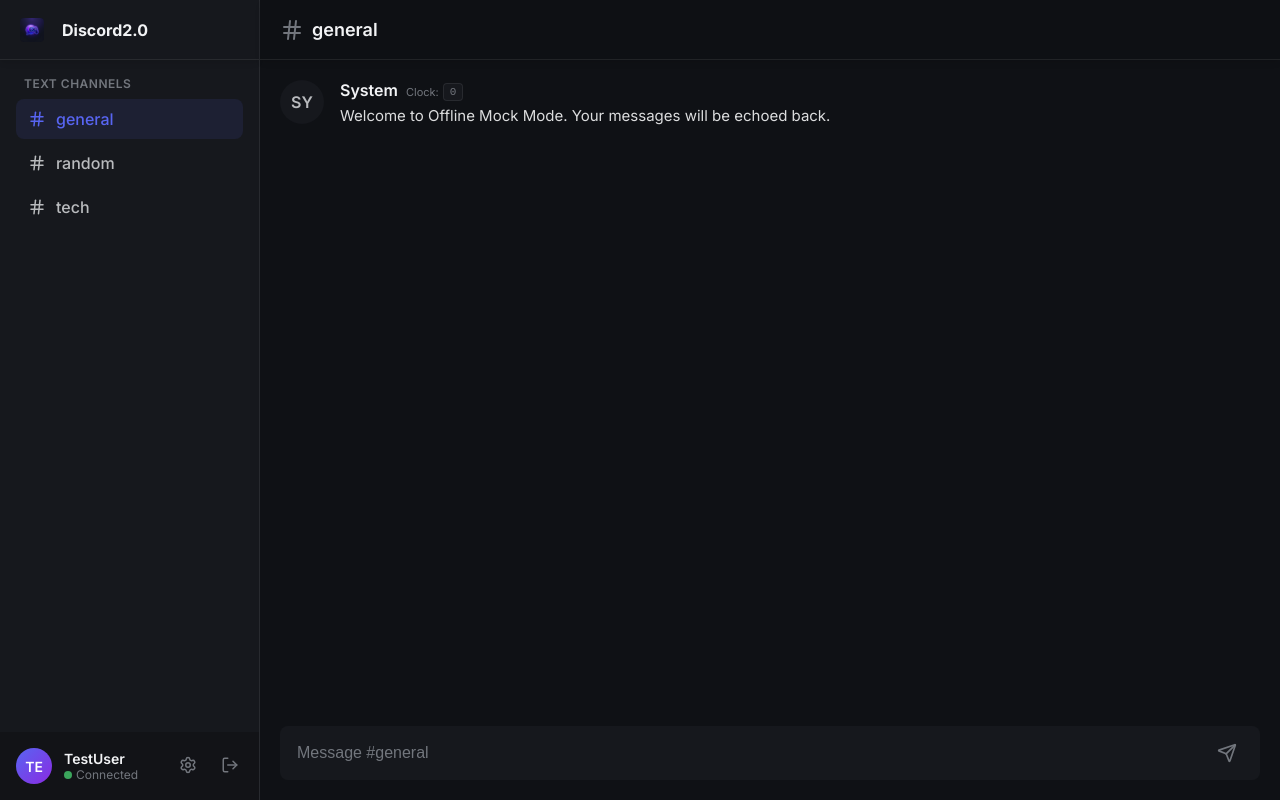
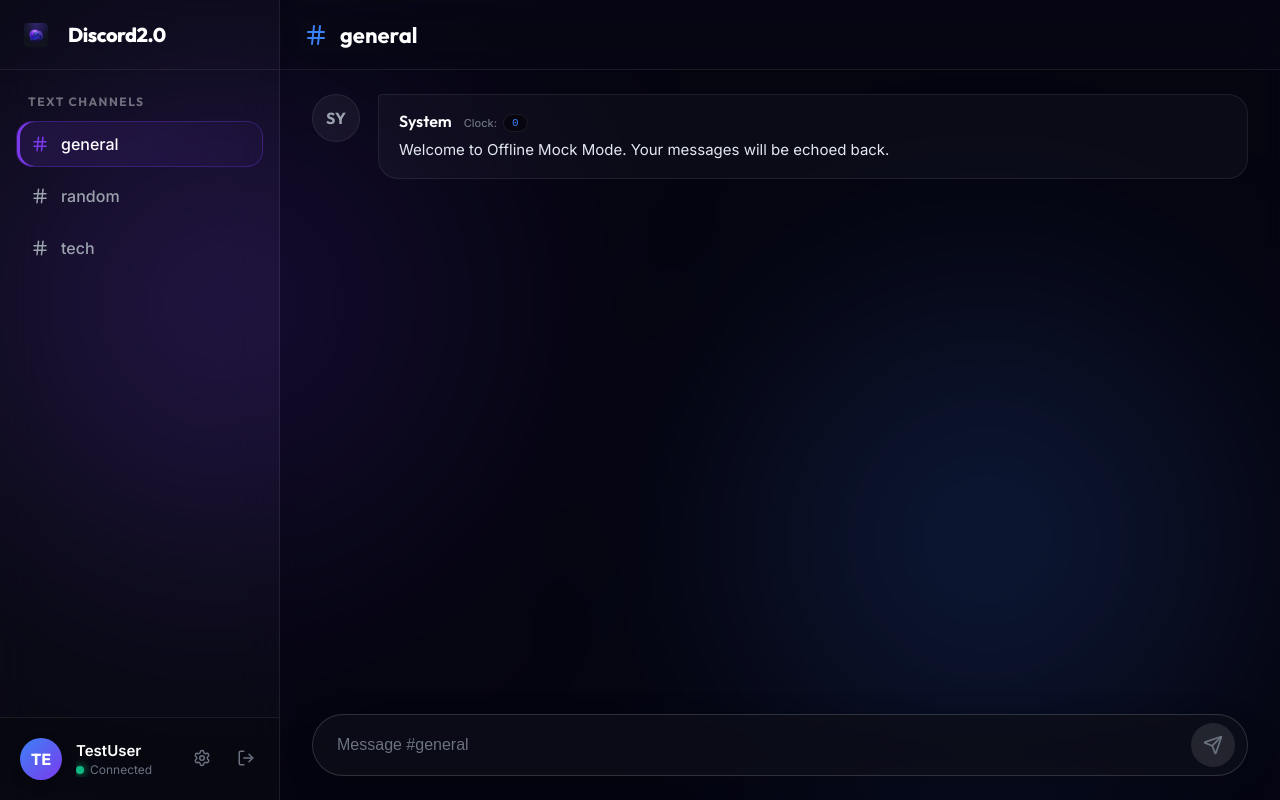
Before and after one commit to manishaa15-07/Discord_clone, a React (Create React App) app in the folder client-ui/: page /login in a window 1280 px wide. Both pictures are taken after a click on the button "Test UI Offline". Built offline with nearby package versions, Linux system fonts and the light colour scheme.

Commit message:
Changed the frontend a little

```diff
--- a/client-ui/src/App.js
+++ b/client-ui/src/App.js
@@ -13,6 +13,8 @@ function App() {
   const [isMockMode, setIsMockMode] = useState(false);
 
   return (
+    <>
+      <div className="animated-bg"></div>
       <Router>
         <Routes>
           {/* Redirect root to chat if logged in, else login */}
@@ -77,6 +79,7 @@ function App() {
           <Route path="*" element={<Navigate to="/" replace />} />
         </Routes>
       </Router>
+    </>
   );
 }
 
--- a/client-ui/src/index.css
+++ b/client-ui/src/index.css
@@ -1,29 +1,43 @@
-@import url('https://fonts.googleapis.com/css2?family=Inter:wght@300;400;500;600;700&display=swap');
+@import url('https://fonts.googleapis.com/css2?family=Outfit:wght@300;400;500;600;700;800&family=Inter:wght@400;500;600&display=swap');
 
 :root {
-  --bg-primary: #0f1115;
-  --bg-secondary: #16181d;
-  --bg-glass: rgba(22, 24, 29, 0.7);
-  --bg-hover: rgba(255, 255, 255, 0.05);
+  /* Abstract dark background colors */
+  --bg-darker: #050511;
+  --bg-dark: #0a0c1a;
 
-  --accent-primary: #5865F2;
-  --accent-hover: #4752c4;
-  --accent-glow: rgba(88, 101, 242, 0.4);
+  /* Glass colors */
+  --glass-bg: rgba(16, 18, 27, 0.4);
+  --glass-border: rgba(255, 255, 255, 0.08);
+  --glass-border-light: rgba(255, 255, 255, 0.15);
+  --glass-highlight: rgba(255, 255, 255, 0.03);
 
-  --text-primary: #f2f3f5;
-  --text-secondary: #b9bbbe;
-  --text-muted: #72767d;
+  /* Accents */
+  --accent-primary: #7c3aed;  /* Electric purple */
+  --accent-secondary: #3b82f6; /* Bright blue */
+  --accent-glow: rgba(124, 58, 237, 0.5);
+  --accent-glow-blue: rgba(59, 130, 246, 0.5);
 
-  --border-color: rgba(255, 255, 255, 0.08);
+  /* Text */
+  --text-primary: #ffffff;
+  --text-secondary: #9ca3af;
+  --text-muted: #6b7280;
 
-  --radius-sm: 4px;
-  --radius-md: 8px;
-  --radius-lg: 16px;
+  /* System */
+  --error: #ef4444;
+  --success: #10b981;
+  --warning: #f59e0b;
+
+  /* Layout constraints */
+  --radius-sm: 8px;
+  --radius-md: 16px;
+  --radius-lg: 24px;
   --radius-full: 9999px;
 
-  --shadow-sm: 0 4px 6px -1px rgba(0, 0, 0, 0.1);
-  --shadow-lg: 0 10px 25px -3px rgba(0, 0, 0, 0.5);
-  --shadow-glow: 0 0 15px var(--accent-glow);
+  /* Shadows */
+  --shadow-sm: 0 4px 12px rgba(0, 0, 0, 0.1);
+  --shadow-md: 0 8px 30px rgba(0, 0, 0, 0.25);
+  --shadow-glow: 0 0 20px var(--accent-glow);
+  --shadow-glow-large: 0 0 40px rgba(124, 58, 237, 0.3);
 }
 
 * {
@@ -34,28 +48,56 @@
 
 body {
   font-family: 'Inter', sans-serif;
-  background-color: var(--bg-primary);
+  background-color: var(--bg-dark);
   color: var(--text-primary);
   height: 100vh;
   overflow: hidden;
   -webkit-font-smoothing: antialiased;
 }
 
-/* Animations */
-@keyframes fadeIn {
-  from { opacity: 0; transform: translateY(10px); }
-  to { opacity: 1; transform: translateY(0); }
+h1, h2, h3, .app-title {
+  font-family: 'Outfit', sans-serif;
 }
 
-@keyframes pulse {
-  0% { transform: scale(1); box-shadow: 0 0 0 0 var(--accent-glow); }
-  50% { transform: scale(1.05); box-shadow: 0 0 0 10px rgba(88, 101, 242, 0); }
-  100% { transform: scale(1); box-shadow: 0 0 0 0 rgba(88, 101, 242, 0); }
+/* =========================================
+   GLOBAL BACKGROUND EFFECTS
+   ========================================= */
+.animated-bg {
+  position: fixed;
+  top: 0; left: 0; right: 0; bottom: 0;
+  z-index: -1;
+  background: var(--bg-darker);
+  overflow: hidden;
 }
 
-@keyframes slideInRight {
-  from { opacity: 0; transform: translateX(20px); }
-  to { opacity: 1; transform: translateX(0); }
+.animated-bg::before,
+.animated-bg::after {
+  content: "";
+  position: absolute;
+  border-radius: 50%;
+  filter: blur(100px);
+  opacity: 0.5;
+  animation: floatOrb 20s infinite alternate;
+}
+
+.animated-bg::before {
+  top: -10%; left: -10%;
+  width: 50vw; height: 50vw;
+  background: radial-gradient(circle, var(--accent-primary), transparent 70%);
+  animation-delay: 0s;
+}
+
+.animated-bg::after {
+  bottom: -20%; right: -10%;
+  width: 60vw; height: 60vw;
+  background: radial-gradient(circle, var(--accent-secondary), transparent 70%);
+  animation-delay: -10s;
+}
+
+@keyframes floatOrb {
+  0% { transform: translate(0, 0) scale(1); }
+  50% { transform: translate(5%, 10%) scale(1.1); }
+  100% { transform: translate(-5%, -5%) scale(0.9); }
 }
 
 /* Scrollbar */
@@ -67,59 +109,122 @@ body {
   background: transparent;
 }
 ::-webkit-scrollbar-thumb {
-  background: var(--bg-secondary);
+  background: rgba(255, 255, 255, 0.1);
   border-radius: var(--radius-full);
 }
 ::-webkit-scrollbar-thumb:hover {
-  background: var(--text-muted);
+  background: rgba(255, 255, 255, 0.3);
 }
 
-/* Login Screen */
+/* Animations */
+@keyframes fadeInSlideUp {
+  from { opacity: 0; transform: translateY(15px); }
+  to { opacity: 1; transform: translateY(0); }
+}
+
+@keyframes pulseGlow {
+  0% { box-shadow: 0 0 0 0 var(--accent-glow); }
+  70% { box-shadow: 0 0 0 15px rgba(124, 58, 237, 0); }
+  100% { box-shadow: 0 0 0 0 rgba(124, 58, 237, 0); }
+}
+
+@keyframes messageEnter {
+  from { opacity: 0; transform: translateY(10px) scale(0.98); }
+  to { opacity: 1; transform: translateY(0) scale(1); }
+}
+
+/* =========================================
+   UTILITIES
+   ========================================= */
+.glass-panel {
+  background: var(--glass-bg);
+  backdrop-filter: blur(24px);
+  -webkit-backdrop-filter: blur(24px);
+  border: 1px solid var(--glass-border);
+  box-shadow: var(--shadow-md);
+}
+
+.gradient-text {
+  background: linear-gradient(135deg, #a78bfa, #60a5fa);
+  -webkit-background-clip: text;
+  -webkit-text-fill-color: transparent;
+  background-clip: text;
+  color: transparent;
+}
+
+/* =========================================
+   LOGIN & AUTH SCREENS
+   ========================================= */
 .login-container {
   display: flex;
   align-items: center;
   justify-content: center;
   height: 100vh;
-  background: radial-gradient(circle at top right, #1a1e29, var(--bg-primary));
+  position: relative;
+  z-index: 1;
 }
 
 .login-card {
-  background: var(--bg-glass);
-  backdrop-filter: blur(12px);
-  -webkit-backdrop-filter: blur(12px);
-  padding: 40px;
+  background: var(--glass-bg);
+  backdrop-filter: blur(30px);
+  -webkit-backdrop-filter: blur(30px);
+  padding: 48px;
   border-radius: var(--radius-lg);
-  border: 1px solid var(--border-color);
-  box-shadow: var(--shadow-lg);
+  border: 1px solid var(--glass-border-light);
+  box-shadow: var(--shadow-md), var(--shadow-glow-large);
   width: 100%;
-  max-width: 400px;
+  max-width: 440px;
   text-align: center;
-  animation: fadeIn 0.6s ease-out;
+  animation: fadeInSlideUp 0.8s cubic-bezier(0.16, 1, 0.3, 1) forwards;
+  position: relative;
+  overflow: hidden;
+}
+
+/* Subtle shine effect over the card */
+.login-card::before {
+  content: '';
+  position: absolute;
+  top: 0; left: -100%; width: 50%; height: 100%;
+  background: linear-gradient(90deg, transparent, rgba(255,255,255,0.05), transparent);
+  transform: skewX(-20deg);
+  animation: shine 6s infinite;
+}
+
+@keyframes shine {
+  0% { left: -100%; }
+  20% { left: 200%; }
+  100% { left: 200%; }
 }
 
 .login-icon-wrapper {
-  background: var(--accent-primary);
-  width: 64px;
-  height: 64px;
+  background: linear-gradient(135deg, var(--accent-primary), var(--accent-secondary));
+  width: 72px;
+  height: 72px;
   border-radius: var(--radius-full);
   display: flex;
   align-items: center;
   justify-content: center;
-  margin: 0 auto 24px;
+  margin: 0 auto 28px;
   box-shadow: var(--shadow-glow);
-  animation: pulse 2s infinite;
+  animation: pulseGlow 2.5s infinite;
 }
 
 .login-title {
-  font-size: 24px;
+  font-size: 28px;
   font-weight: 700;
-  margin-bottom: 8px;
+  margin-bottom: 12px;
+  background: linear-gradient(135deg, #fff, #cbd5e1);
+  -webkit-background-clip: text;
+  background-clip: text;
+  -webkit-text-fill-color: transparent;
+  color: transparent;
 }
 
 .login-subtitle {
   color: var(--text-secondary);
-  font-size: 14px;
-  margin-bottom: 32px;
+  font-size: 15px;
+  margin-bottom: 36px;
+  font-weight: 400;
 }
 
 .input-group {
@@ -129,158 +234,223 @@ body {
 
 .input-label {
   display: block;
-  font-size: 12px;
+  font-size: 13px;
   font-weight: 600;
   text-transform: uppercase;
   color: var(--text-secondary);
-  margin-bottom: 8px;
-  letter-spacing: 0.5px;
+  margin-bottom: 10px;
+  letter-spacing: 0.8px;
+  font-family: 'Outfit', sans-serif;
 }
 
 .text-input {
   width: 100%;
-  background: var(--bg-primary);
-  border: 1px solid var(--border-color);
+  background: rgba(0, 0, 0, 0.2);
+  border: 1px solid var(--glass-border);
   color: var(--text-primary);
-  padding: 12px 16px;
+  padding: 14px 18px;
   border-radius: var(--radius-md);
   font-size: 16px;
-  transition: all 0.2s ease;
+  transition: all 0.3s cubic-bezier(0.4, 0, 0.2, 1);
   outline: none;
 }
 
 .text-input:focus {
-  border-color: var(--accent-primary);
-  box-shadow: 0 0 0 2px var(--accent-glow);
+  background: rgba(0, 0, 0, 0.4);
+  border-color: var(--accent-secondary);
+  box-shadow: 0 0 0 3px rgba(59, 130, 246, 0.2);
+  transform: translateY(-2px);
+}
+
+.text-input::placeholder {
+  color: var(--text-muted);
 }
 
 .btn-primary {
   width: 100%;
-  background: var(--accent-primary);
+  background: linear-gradient(135deg, var(--accent-primary), var(--accent-secondary));
   color: white;
   border: none;
-  padding: 14px;
+  padding: 16px;
   border-radius: var(--radius-md);
-  font-size: 16px;
+  font-size: 17px;
   font-weight: 600;
+  font-family: 'Outfit', sans-serif;
   cursor: pointer;
-  transition: all 0.2s ease;
+  transition: all 0.3s cubic-bezier(0.4, 0, 0.2, 1);
   display: flex;
   align-items: center;
   justify-content: center;
-  gap: 8px;
+  gap: 10px;
+  box-shadow: 0 4px 15px rgba(124, 58, 237, 0.3);
+  position: relative;
+  overflow: hidden;
+}
+
+.btn-primary::after {
+  content: '';
+  position: absolute;
+  top: 0; left: 0; right: 0; bottom: 0;
+  background: linear-gradient(rgba(255,255,255,0.2), transparent);
+  opacity: 0;
+  transition: opacity 0.3s;
 }
 
 .btn-primary:hover:not(:disabled) {
-  background: var(--accent-hover);
-  transform: translateY(-1px);
+  transform: translateY(-3px) scale(1.02);
+  box-shadow: 0 8px 25px rgba(124, 58, 237, 0.5);
+}
+
+.btn-primary:hover:not(:disabled)::after {
+  opacity: 1;
 }
 
 .btn-primary:active:not(:disabled) {
-  transform: translateY(1px);
+  transform: translateY(1px) scale(0.98);
 }
 
 .btn-primary:disabled {
-  opacity: 0.7;
+  opacity: 0.6;
   cursor: not-allowed;
+  filter: grayscale(0.5);
 }
 
-/* Chat Layout */
+.btn-secondary {
+  width: 100%;
+  background: rgba(255, 255, 255, 0.05);
+  color: white;
+  border: 1px solid var(--glass-border);
+  padding: 14px;
+  border-radius: var(--radius-md);
+  font-size: 15px;
+  font-weight: 500;
+  cursor: pointer;
+  transition: all 0.2s;
+  display: flex;
+  align-items: center;
+  justify-content: center;
+}
+
+.btn-secondary:hover {
+  background: rgba(255, 255, 255, 0.1);
+  transform: translateY(-2px);
+}
+
+/* =========================================
+   CHAT APPLICATION LAYOUT
+   ========================================= */
 .app-container {
   display: flex;
   height: 100vh;
   width: 100vw;
-  background-color: var(--bg-primary);
+  background-color: transparent; /* Rely on fixed animated bg */
+  position: relative;
+  z-index: 1;
 }
 
 /* Sidebar */
 .sidebar {
-  width: 260px;
-  background-color: var(--bg-secondary);
+  width: 280px;
+  background-color: var(--glass-bg);
+  backdrop-filter: blur(20px);
+  -webkit-backdrop-filter: blur(20px);
   display: flex;
   flex-direction: column;
-  border-right: 1px solid var(--border-color);
+  border-right: 1px solid var(--glass-border);
   flex-shrink: 0;
+  z-index: 10;
 }
 
 .sidebar-header {
-  height: 60px;
-  padding: 0 20px;
+  height: 70px;
+  padding: 0 24px;
   display: flex;
   align-items: center;
-  border-bottom: 1px solid var(--border-color);
+  border-bottom: 1px solid var(--glass-border);
   box-shadow: var(--shadow-sm);
-  z-index: 10;
 }
 
 .sidebar-title {
-  font-weight: 700;
-  font-size: 16px;
+  font-family: 'Outfit', sans-serif;
+  font-weight: 800;
+  font-size: 20px;
   display: flex;
   align-items: center;
-  gap: 10px;
+  gap: 12px;
+  color: #fff;
+  letter-spacing: -0.5px;
 }
 
 .sidebar-content {
   flex: 1;
-  padding: 16px;
+  padding: 24px 16px;
   overflow-y: auto;
 }
 
 .section-label {
+  font-family: 'Outfit', sans-serif;
   font-size: 12px;
-  font-weight: 600;
-  color: var(--text-muted);
+  font-weight: 700;
+  color: rgba(255, 255, 255, 0.4);
   text-transform: uppercase;
-  letter-spacing: 0.5px;
-  margin-bottom: 8px;
-  padding-left: 8px;
+  letter-spacing: 1.5px;
+  margin-bottom: 12px;
+  padding-left: 12px;
 }
 
 .room-item {
   display: flex;
   align-items: center;
-  gap: 10px;
-  padding: 10px 12px;
+  gap: 12px;
+  padding: 12px 14px;
   border-radius: var(--radius-md);
   color: var(--text-secondary);
   cursor: pointer;
-  transition: all 0.2s ease;
-  margin-bottom: 4px;
+  transition: all 0.2s cubic-bezier(0.4, 0, 0.2, 1);
+  margin-bottom: 6px;
   font-weight: 500;
+  border: 1px solid transparent;
 }
 
 .room-item:hover {
-  background-color: var(--bg-hover);
+  background-color: rgba(255, 255, 255, 0.05);
   color: var(--text-primary);
+  transform: translateX(4px);
 }
 
 .room-item.active {
-  background-color: var(--bg-hover);
-  color: var(--text-primary);
-  background: rgba(88, 101, 242, 0.1);
+  background: linear-gradient(90deg, rgba(124, 58, 237, 0.15), rgba(124, 58, 237, 0.05));
+  border-color: rgba(124, 58, 237, 0.3);
+  color: #fff;
+  box-shadow: inset 3px 0 0 var(--accent-primary);
+}
+
+.room-item.active svg {
   color: var(--accent-primary);
 }
 
 .sidebar-footer {
-  padding: 16px;
+  padding: 20px;
   background-color: rgba(0, 0, 0, 0.2);
+  border-top: 1px solid var(--glass-border);
   display: flex;
   align-items: center;
-  gap: 12px;
+  gap: 14px;
 }
 
 .user-avatar {
-  width: 36px;
-  height: 36px;
-  border-radius: var(--radius-full);
-  background: linear-gradient(135deg, var(--accent-primary), #8a2be2);
+  width: 42px;
+  height: 42px;
+  border-radius: var(--radius-lg);
+  background: linear-gradient(135deg, var(--accent-secondary), var(--accent-primary));
   display: flex;
   align-items: center;
   justify-content: center;
-  font-weight: 600;
-  font-size: 14px;
+  font-weight: 700;
+  font-family: 'Outfit', sans-serif;
+  font-size: 16px;
   color: white;
+  box-shadow: 0 4px 12px rgba(0,0,0,0.2);
 }
 
 .user-info {
@@ -290,10 +460,11 @@ body {
 
 .user-name {
   font-weight: 600;
-  font-size: 14px;
+  font-size: 15px;
   white-space: nowrap;
   text-overflow: ellipsis;
   overflow: hidden;
+  margin-bottom: 2px;
 }
 
 .connection-status {
@@ -301,23 +472,26 @@ body {
   color: var(--text-muted);
   display: flex;
   align-items: center;
-  gap: 4px;
+  gap: 6px;
 }
 
 .status-dot {
   width: 8px;
   height: 8px;
   border-radius: 50%;
-  background-color: #3ba55c;
+  background-color: var(--success);
+  box-shadow: 0 0 8px var(--success);
 }
 
 .status-dot.offline {
-  background-color: #ed4245;
+  background-color: var(--error);
+  box-shadow: 0 0 8px var(--error);
 }
 
 .status-dot.connecting {
-  background-color: #faa61a;
-  animation: pulse 1s infinite;
+  background-color: var(--warning);
+  box-shadow: 0 0 8px var(--warning);
+  animation: pulseGlow 1.5s infinite;
 }
 
 /* Chat Area */
@@ -325,77 +499,94 @@ body {
   flex: 1;
   display: flex;
   flex-direction: column;
-  background-color: var(--bg-primary);
+  background-color: rgba(5, 5, 17, 0.6);
+  backdrop-filter: blur(10px);
   position: relative;
 }
 
 .chat-header {
-  height: 60px;
-  padding: 0 20px;
+  height: 70px;
+  padding: 0 24px;
   display: flex;
   align-items: center;
-  border-bottom: 1px solid var(--border-color);
-  box-shadow: var(--shadow-sm);
+  border-bottom: 1px solid var(--glass-border);
+  background: rgba(10, 12, 26, 0.4);
+  backdrop-filter: blur(20px);
+  -webkit-backdrop-filter: blur(20px);
   z-index: 10;
-  background: rgba(15, 17, 21, 0.9);
-  backdrop-filter: blur(8px);
 }
 
 .room-title {
-  font-size: 18px;
-  font-weight: 600;
+  font-family: 'Outfit', sans-serif;
+  font-size: 22px;
+  font-weight: 700;
   display: flex;
   align-items: center;
-  gap: 8px;
+  gap: 12px;
+  color: #fff;
 }
 
 .room-icon {
-  color: var(--text-muted);
+  color: var(--accent-secondary);
 }
 
 .messages-container {
   flex: 1;
-  padding: 20px;
+  padding: 24px 32px;
   overflow-y: auto;
   display: flex;
   flex-direction: column;
-  gap: 16px;
+  gap: 24px;
 }
 
 .message {
   display: flex;
-  gap: 16px;
-  animation: slideInRight 0.3s ease-out forwards;
+  gap: 18px;
+  animation: messageEnter 0.4s cubic-bezier(0.16, 1, 0.3, 1) forwards;
 }
 
 .message-avatar {
-  width: 44px;
-  height: 44px;
-  border-radius: var(--radius-full);
-  background-color: var(--bg-secondary);
+  width: 48px;
+  height: 48px;
+  border-radius: var(--radius-lg);
+  background: rgba(255, 255, 255, 0.05);
+  border: 1px solid var(--glass-border);
   display: flex;
   align-items: center;
   justify-content: center;
   flex-shrink: 0;
-  font-weight: 600;
+  font-weight: 700;
+  font-family: 'Outfit', sans-serif;
   color: var(--text-secondary);
+  font-size: 16px;
 }
 
 .message-content {
   flex: 1;
+  background: rgba(255, 255, 255, 0.03);
+  border: 1px solid var(--glass-border);
+  padding: 16px 20px;
+  border-radius: 4px 20px 20px 20px;
+  transition: all 0.2s;
+}
+
+.message:hover .message-content {
+  background: rgba(255, 255, 255, 0.05);
+  border-color: rgba(255, 255, 255, 0.1);
 }
 
 .message-header {
   display: flex;
   align-items: baseline;
-  gap: 8px;
-  margin-bottom: 4px;
+  gap: 12px;
+  margin-bottom: 6px;
 }
 
 .message-sender {
+  font-family: 'Outfit', sans-serif;
   font-weight: 600;
   font-size: 16px;
-  color: var(--text-primary);
+  color: #fff;
 }
 
 .message-meta {
@@ -403,21 +594,23 @@ body {
   color: var(--text-muted);
   display: flex;
   align-items: center;
-  gap: 4px;
+  gap: 6px;
+  font-weight: 500;
 }
 
 .lamport-badge {
-  background-color: var(--bg-secondary);
-  padding: 2px 6px;
-  border-radius: var(--radius-sm);
+  background-color: rgba(0, 0, 0, 0.4);
+  padding: 2px 8px;
+  border-radius: var(--radius-full);
   font-family: monospace;
-  border: 1px solid var(--border-color);
+  border: 1px solid var(--glass-border);
+  color: var(--accent-secondary);
 }
 
 .message-text {
   font-size: 15px;
-  line-height: 1.5;
-  color: #dcddde;
+  line-height: 1.6;
+  color: #e2e8f0;
   word-wrap: break-word;
 }
 
@@ -429,52 +622,60 @@ body {
   height: 100%;
   color: var(--text-muted);
   text-align: center;
+  animation: fadeInSlideUp 0.8s ease forwards;
 }
 
 .empty-icon {
-  width: 64px;
-  height: 64px;
-  margin-bottom: 16px;
-  opacity: 0.5;
+  width: 80px;
+  height: 80px;
+  margin-bottom: 24px;
+  color: var(--accent-secondary);
+  opacity: 0.8;
+  filter: drop-shadow(0 0 20px rgba(59, 130, 246, 0.4));
 }
 
 .empty-title {
-  font-size: 20px;
-  font-weight: 600;
-  color: var(--text-secondary);
-  margin-bottom: 8px;
+  font-family: 'Outfit', sans-serif;
+  font-size: 26px;
+  font-weight: 700;
+  color: #fff;
+  margin-bottom: 12px;
 }
 
 /* Chat Input */
 .input-area {
-  padding: 20px;
-  background-color: var(--bg-primary);
+  padding: 24px 32px;
+  background: transparent;
 }
 
 .message-form {
   display: flex;
   align-items: center;
-  background-color: var(--bg-secondary);
-  border-radius: var(--radius-md);
-  padding: 10px 16px;
-  gap: 12px;
-  transition: all 0.2s;
-  border: 1px solid transparent;
+  background: rgba(16, 18, 27, 0.6);
+  backdrop-filter: blur(20px);
+  border: 1px solid var(--glass-border-light);
+  border-radius: var(--radius-full);
+  padding: 8px 12px 8px 24px;
+  gap: 16px;
+  transition: all 0.3s cubic-bezier(0.16, 1, 0.3, 1);
+  box-shadow: 0 8px 30px rgba(0, 0, 0, 0.2);
 }
 
 .message-form:focus-within {
-  border-color: var(--accent-primary);
-  box-shadow: 0 0 0 1px var(--accent-primary);
+  border-color: var(--accent-secondary);
+  box-shadow: 0 8px 30px rgba(0, 0, 0, 0.2), 0 0 0 4px rgba(59, 130, 246, 0.1);
+  transform: translateY(-2px);
+  background: rgba(16, 18, 27, 0.8);
 }
 
 .message-input {
   flex: 1;
   background: transparent;
   border: none;
-  color: var(--text-primary);
+  color: #fff;
   font-size: 16px;
   outline: none;
-  padding: 4px 0;
+  padding: 8px 0;
 }
 
 .message-input::placeholder {
@@ -482,44 +683,64 @@ body {
 }
 
 .send-button {
-  background: transparent;
+  background: linear-gradient(135deg, var(--accent-primary), var(--accent-secondary));
   border: none;
-  color: var(--accent-primary);
+  color: white;
   cursor: pointer;
   display: flex;
   align-items: center;
   justify-content: center;
-  padding: 6px;
-  border-radius: var(--radius-sm);
-  transition: all 0.2s;
+  width: 44px;
+  height: 44px;
+  border-radius: var(--radius-full);
+  transition: all 0.3s;
+  box-shadow: 0 4px 15px rgba(124, 58, 237, 0.3);
 }
 
 .send-button:hover:not(:disabled) {
-  background-color: rgba(88, 101, 242, 0.1);
-  transform: scale(1.05);
+  transform: scale(1.1) rotate(-10deg);
+  box-shadow: 0 6px 20px rgba(124, 58, 237, 0.5);
+}
+
+.send-button:active:not(:disabled) {
+  transform: scale(0.95);
 }
 
 .send-button:disabled {
+  background: rgba(255, 255, 255, 0.1);
   color: var(--text-muted);
   cursor: not-allowed;
+  box-shadow: none;
 }
 
 /* Server Status Banner */
 .server-banner {
   position: absolute;
-  top: 60px;
+  top: 70px;
   left: 0;
   right: 0;
-  padding: 8px;
+  padding: 10px;
   text-align: center;
-  font-size: 12px;
+  font-size: 13px;
   font-weight: 600;
   z-index: 5;
-  background-color: rgba(237, 66, 69, 0.9);
+  background-color: rgba(239, 68, 68, 0.9);
+  backdrop-filter: blur(10px);
+  border-bottom: 1px solid rgba(255,255,255,0.1);
   color: white;
-  animation: fadeIn 0.3s ease-out;
+  animation: fadeInSlideUp 0.3s ease-out;
+  box-shadow: 0 4px 20px rgba(239, 68, 68, 0.3);
 }
 
 .server-banner.info {
-  background-color: rgba(88, 101, 242, 0.9);
+  background-color: rgba(59, 130, 246, 0.9);
+  box-shadow: 0 4px 20px rgba(59, 130, 246, 0.3);
 }
+
+/* Spinner helper */
+.spin {
+  animation: spin 1s linear infinite;
+}
+@keyframes spin {
+  100% { transform: rotate(360deg); }
+}
```
Lines whose indentation alone changed are shown as unchanged.
